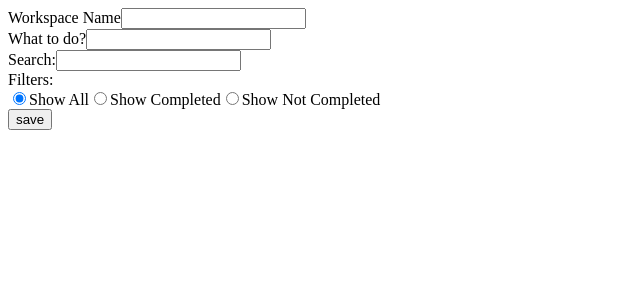
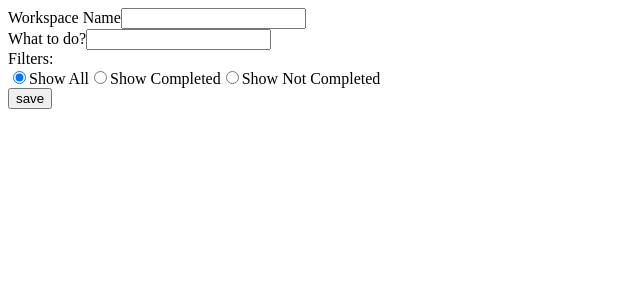
Before and after one commit to patchwork-body/Zionodes-test-project, a Next.js app: page / in a window 1280 px wide. Shown: the top 300 px of the page, without its empty margins (0-640 px from the left). Built offline with nearby package versions, Linux system fonts and the light colour scheme.

Commit message:
remove search query

```diff
--- a/src/pages/index.tsx
+++ b/src/pages/index.tsx
@@ -2,7 +2,7 @@ import { memo } from 'react';
 import Head from 'next/head';
 import { TodoForm } from 'components/todo-form';
 import { TodoList } from 'components/todo-list';
-import { Search } from 'components/search';
+// import { Search } from 'components/search';
 import { SelectFilter } from 'components/select-filter';
 import { SaveFilterPreset } from 'components/save-filter-preset';
 import { FilterPresetList } from 'components/filter-preset-list';
@@ -22,7 +22,7 @@ const Home = memo(function Home() {
         <TodoForm parent="root" />
 
         <div className="grid grid-flow-row sm:grid-cols-auto/1fr gap-y-5 sm:gap-x-5 bg-yellow-50 p-3 rounded-md">
-          <Search />
+          {/* <Search /> */}
 
           <div className="grid grid-cols-1fr/auto">
             <SelectFilter />
```
